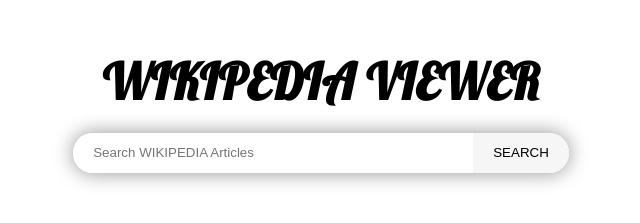
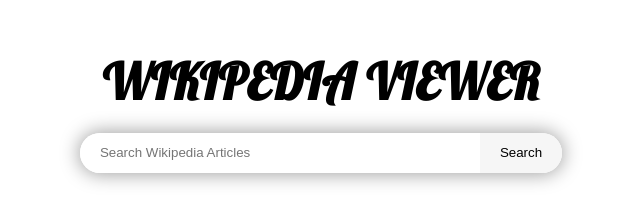
Before and after one commit to codershona/wikipedia-viewer, a React (Create React App) app: page / in a window 1280 px wide. Shown: the top 223 px of the page, without its empty margins (319-959 px from the left). Built offline with nearby package versions, Linux system fonts and the light colour scheme.

Commit message:
got empty array

```diff
--- a/src/App.js
+++ b/src/App.js
@@ -93,7 +93,7 @@
         function (response) {
           for (var key2 in pointerToThis.state.wikiSearchReturnValues) {
 
-    console.log(pointerToThis.state.wikiSearchReturnValues);
+   // console.log(pointerToThis.state.wikiSearchReturnValues);
 
 
      let page = pointerToThis.state.wikiSearchReturnValues[key2];
@@ -116,7 +116,8 @@
     .then(
 
       function (response) {
-        page.queryResultPageFullURL = response.query.pages[pageID].fullurl;
+
+    page.queryResultPageFullURL = response.query.pages[pageID].fullurl;
 
       pointerToThis.forceUpdate();
 
@@ -155,21 +156,26 @@
 
     let wikiSearchResults = [];
 
+    // console.log(this.state.wikiSearchReturnValues);
+
+
+
      return (
     <div className="App">
 
     <h1>WIKIPEDIA VIEWER</h1>
 
     <form action="">
-    <input type="text" value={this.state.WikiSearchTerms} onChange={this.changeWkikiSearchTerm} placeholder='Search WIKIPEDIA Articles' />
+      <input type="text" value={this.state.WikiSearchTerms || ''} onChange={this.changeWikiSearchTerms} placeholder='Search Wikipedia Articles' />
+          <button type='submit' onClick={this.useWikiSearchEngine}>Search</button>
 
-    <button type="submit" onClick={this.useWikiSearchEngine}>SEARCH</button>
+
+
+    </form>
 
     {wikiSearchResults}
 
 
-
-    </form>
     </div>
   );
 
```
